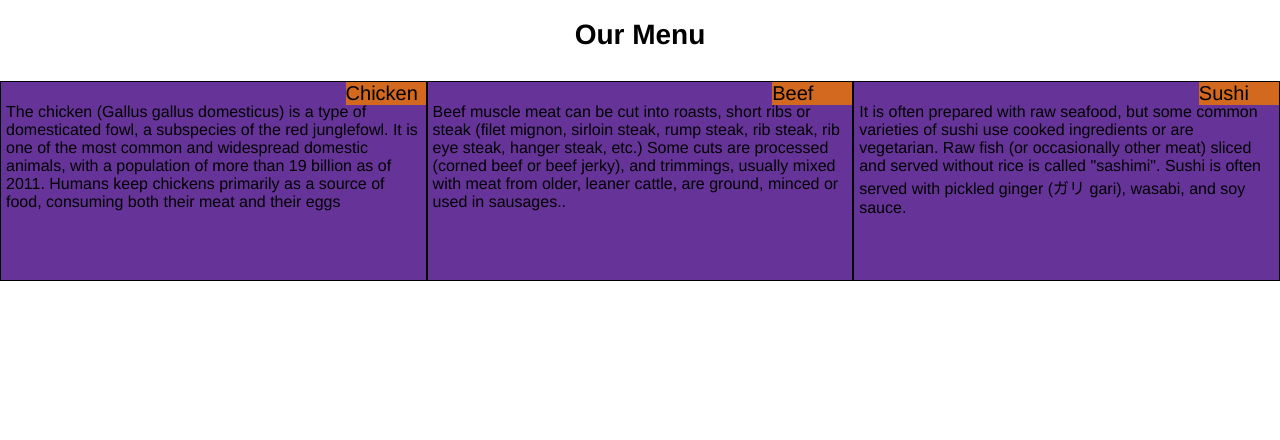
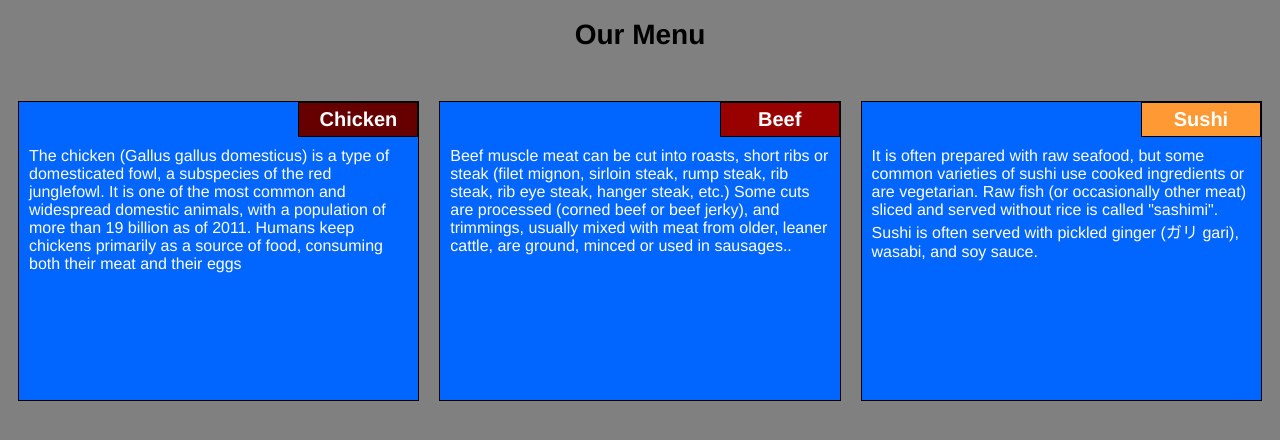
Before and after one commit to udaysrr/coursera-test, a plain HTML site: page index.html in a window 1280 px wide. Drawn offline with Linux system fonts and the light colour scheme.

Commit message:
Update index.html

```diff
--- a/index.html
+++ b/index.html
@@ -2,20 +2,13 @@
 <html>
 <head>
 	<meta charset="utf-8">
+
 	<meta name="viewport" content="width=device-width, initial-scale=1">
+<style>
+* {
+      box-sizing: border-box;
+      font-family: Helvetica;
 
-<title> Hotel Menu</title>
-</head>
-<style type="text/css">
-
-	* {
-
-  		font-family: Helvetica;
-  		box-sizing: border-box;
-  	}
-  	body {
-		margin:0px;
-		padding: 0px;
     }
 
 h1 {
@@ -23,45 +16,84 @@
 		text-align: center;
     font-size: 175%;
 }
- 	/*.resp {
- 		position: relative;
-  		margin-bottom:10px;
-  		margin-left: 5px;
-  		margin-right: 5px;
-  		background-color: #663399;
-  		padding:5px;
-   		overflow: auto;
-  		border: 1px solid black;
-  		}*/
-  	div.sec {
-  		position: absolute;
-  	    right: 0;
-  	    top: 0;
-  	    margin-top: 0;
-  		background-color: #D2691E;
-  		font-size: 125%;
-  		width: 80px;
-  	    float: right;
+
+body {
+
+    background-color: grey;
 
 }
-	.data {
 
-        margin-top:20 10 5 10px;
+p {
+	padding: 10px;
+	margin: 0;
 }
+
+.container {
+	border: 5px soild red;
+	margin-left: auto;
+	margin-right:auto;
+	margin-top: 10px;
+	margin-bottom: 10px;
+	padding: 10px;
+}
+
+Div > section {
+	border:	1px solid black;
+	background-color: #0066FF;
+ 	width: 100%;
+	height: 300px;
+	color: white;
+	position: relative;
+	overflow: auto;
+}
+
+.data1 {
+	border: 1px solid black;
+	text-align: center;
+	width: 30%;
+	margin-left: 70%;
+	font-weight: bold;
+	font-size: 125%;
+	padding: 5px;
+	background-color: #660000;
+}
+
+.data2 {
+  border: 1px solid black;
+  text-align: center;
+  width: 30%;
+  margin-left: 70%;
+  font-weight: bold;
+  font-size: 125%;
+  padding: 5px;
+  background-color: #990000;
+}
+
+
+.data3 {
+  border: 1px solid black;
+  text-align: center;
+  width: 30%;
+  margin-left: 70%;
+  font-weight: bold;
+  font-size: 125%;
+  padding: 5px;
+  background-color: #FF9933;
+}
+
+
+
 .row {
 	width: 100%;
 }
-/********** Large devices only **********/
+
+/* Desktop view */
+
 @media (min-width: 992px) {
-  .col-lg-1, .col-lg-2, .col-lg-3, .col-lg-4, .col-lg-5, .col-lg-6, .col-lg-7, .col-lg-8, .col-lg-9, .col-lg-10, .col-lg-11, .col-lg-12
-  	 {
+  .col-lg-1, .col-lg-2, .col-lg-3, .col-lg-4, .col-lg-5, .col-lg-6, .col-lg-7, .col-lg-8, .col-lg-9, .col-lg-10, .col-lg-11, .col-lg-12 {
     float: left;
-        position: relative;
-  		background-color: #663399;
-  		padding:5px;
-  		border: 1px solid black;
-        height: 200px;
   }
+
   .col-lg-1 {
     width: 8.33%;
   }
@@ -98,18 +130,17 @@
   .col-lg-12 {
     width: 100%;
   }
+
 }
-/********** Medium devices only **********/
+
+/* Tablet view */
+
+
 @media (min-width: 768px) and (max-width: 991px) {
   .col-md-1, .col-md-2, .col-md-3, .col-md-4, .col-md-5, .col-md-6, .col-md-7, .col-md-8, .col-md-9, .col-md-10, .col-md-11, .col-md-12 {
     float: left;
-        position: relative;
-  		background-color: #663399;
-  		padding:5px;
-  		border: 1px solid black;
-        height: 200px;
-        margin-bottom: 20px;
   }
+
   .col-md-1 {
     width: 8.33%;
   }
@@ -148,70 +179,86 @@
   }
 }
 
+/* Mobile view */
+
+
 @media (max-width: 767px) {
-  .col-lw-1, .col-lw-2, .col-lw-3, .col-lw-4, .col-lg-5, .col-lw-6, .col-lw-7, .col-lw-8, .col-lw-9, .col-lw-10, .col-lw-11, .col-lw-12
-  	 {
+  .col-sm-1, .col-sm-2, .col-sm-3, .col-sm-4, .col-sm-5, .col-sm-6, .col-sm-7, .col-sm-8, .col-sm-9, .col-sm-10, .col-sm-11, .col-sm-12 {
  	float: left;
-        position: relative;
-  		background-color: #663399;
-  		padding:5px;
-  		border: 1px solid black;
-        height: 200px;
-        margin-bottom: 20px;
   }
-	  .col-lw-1 {
+
+  .col-sm-1 {
     width: 8.33%;
   }
-	  .col-lw-2 {
+  .col-sm-2 {
     width: 16.66%;
   }
-	  .col-lw-3 {
+  .col-sm-3 {
     width: 25%;
   }
-	  .col-lw-4 {
+  .col-sm-4 {
     width: 33.33%;
   }
-	  .col-lw-5 {
+  .col-sm-5 {
     width: 41.66%;
   }
-	  .col-lw-6 {
+  .col-sm-6 {
     width: 50%;
   }
-	  .col-lw-7 {
+  .col-sm-7 {
     width: 58.33%;
   }
-	  .col-lw-8 {
+  .col-sm-8 {
     width: 66.66%;
   }
-	  .col-lw-9 {
+  .col-sm-9 {
     width: 74.99%;
   }
-	  .col-lw-10 {
+  .col-sm-10 {
     width: 83.33%;
   }
-	  .col-lw-11 {
+  .col-sm-11 {
     width: 91.66%;
   }
-	  .col-lw-12 {
+  .col-sm-12 {
     width: 100%;
   }
 }
 
 </style>
+
+</head>
 <body>
-
-	<h1> Our Menu</h1>
+	<h1>Our Menu</h1>
 	<div class="row">
-	<div class="col-lg-4 col-md-6 col-lw-12""><div class="sec">Chicken</div>
-			<p class="data"> The chicken (Gallus gallus domesticus) is a type of domesticated fowl, a subspecies of the red junglefowl. It is one of the most common and widespread domestic animals, with a population of more than 19 billion as of 2011. Humans keep chickens primarily as a source of food, consuming both their meat and their eggs</p>
+	<div class="container col-lg-4 col-md-6 col-sm-12">
+		<section>
+		<div class="data1">
+			Chicken
 		</div>
-
-	<div class="col-lg-4 col-md-6 col-lw-12""><div class="sec">Beef</div>
-			<p class="data"> Beef muscle meat can be cut into roasts, short ribs or steak (filet mignon, sirloin steak, rump steak, rib steak, rib eye steak, hanger steak, etc.) Some cuts are processed (corned beef or beef jerky), and trimmings, usually mixed with meat from older, leaner cattle, are ground, minced or used in sausages..</p>
+		<p> The chicken (Gallus gallus domesticus) is a type of domesticated fowl, a subspecies of the red junglefowl. It is one of the most common and widespread domestic animals, with a population of more than 19 billion as of 2011. Humans keep chickens primarily as a source of food, consuming both their meat and their eggs
+		</p>
+		</section>
 	</div>
-
-	<div class="col-lg-4 col-md-12 col-lw-12"><div class="sec">Sushi</div>
-				<p class="data"> It is often prepared with raw seafood, but some common varieties of sushi use cooked ingredients or are vegetarian. Raw fish (or occasionally other meat) sliced and served without rice is called "sashimi". Sushi is often served with pickled ginger (ガリ gari), wasabi, and soy sauce.</p>
+	<div class="container col-lg-4 col-md-6 col-sm-12">
+		<section>
+		<div class="data2">
+			Beef
+		</div>
+		<p>
+			Beef muscle meat can be cut into roasts, short ribs or steak (filet mignon, sirloin steak, rump steak, rib steak, rib eye steak, hanger steak, etc.) Some cuts are processed (corned beef or beef jerky), and trimmings, usually mixed with meat from older, leaner cattle, are ground, minced or used in sausages..
+		</p>
+		</section>
+	</div>
+	<div class="container col-lg-4 col-md-12 col-sm-12">
+		<section>
+		<div class="data3">
+			Sushi
+		</div>
+		<p>
+			It is often prepared with raw seafood, but some common varieties of sushi use cooked ingredients or are vegetarian. Raw fish (or occasionally other meat) sliced and served without rice is called "sashimi". Sushi is often served with pickled ginger (ガリ gari), wasabi, and soy sauce.
+		</p>
+		</section>
 	</div>
 	</div>
 </body>
```
Lines whose indentation alone changed are shown as unchanged.
